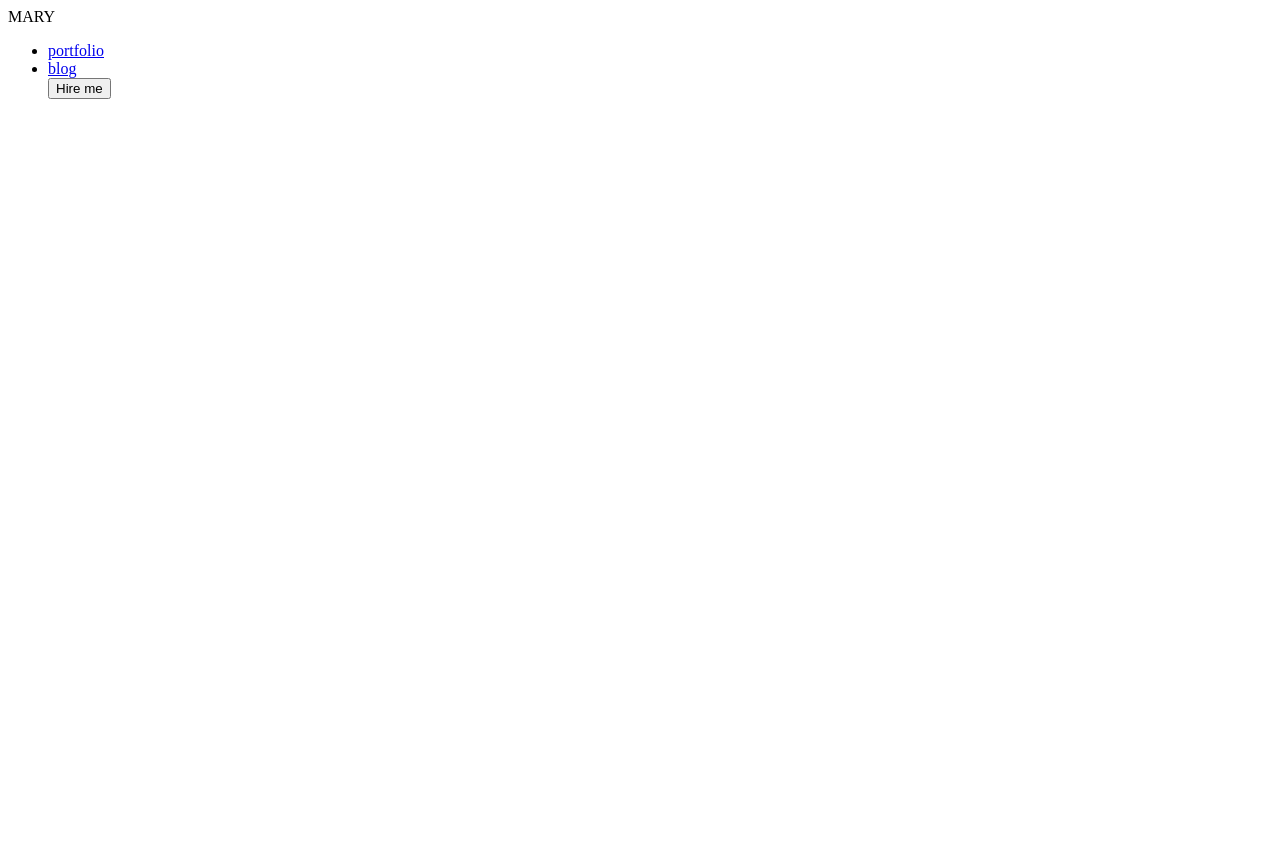
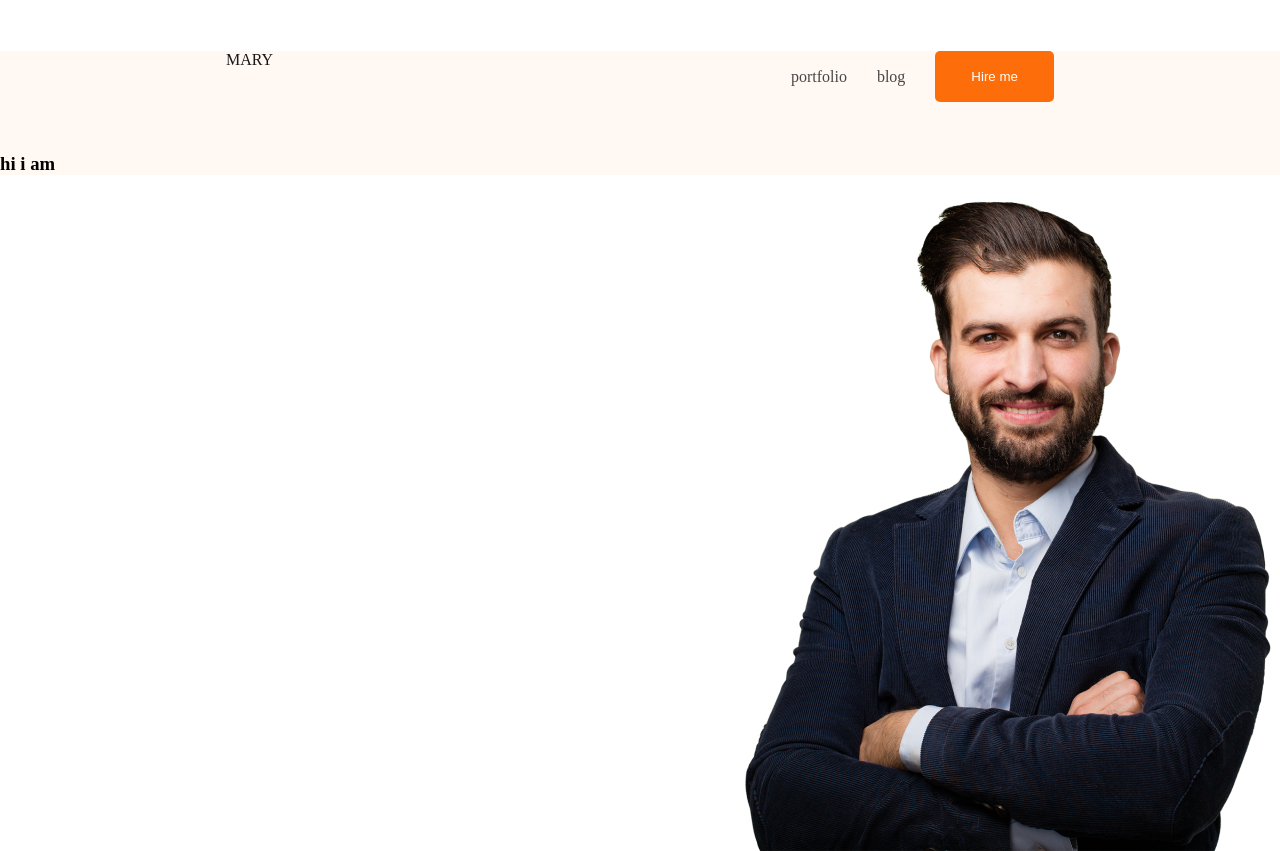
Before and after one commit to ayanC231209/portfolio-proj, a plain HTML site: page index.html in a window 1280 px wide. Before the commit the page ends 800 px from the top, so only its background shows below. Drawn offline with Linux system fonts and the light colour scheme.

Commit message:
navbar-completed

```diff
--- a/index.html
+++ b/index.html
@@ -9,16 +9,27 @@
 </head>
 <body>
     <header>
-<nav>
+<div class="container">
+        <nav>
 
-<div class="title">MARY</div>
-<ul>
-    <li><a href="#">portfolio</a></li>
+<div class="title dark01">MARY</div>
+<ul >
+    <li><a href="#" >portfolio</a></li>
     <li><a href="#">blog</a></li>
-    <input type="button" value="Hire me">
+    <input type="button" value="Hire me" class="btn-primary">
 </ul>
 
 </nav>
+<div class="writing-container"></div>
+<div class="writings">
+<h3>hi i am</h3>
+
+<img src="assets/hardy.png" alt="" style="float:right">
+</div>
+
+
+
+</div>
 
     </header>
 </body>
--- a/style.css
+++ b/style.css
@@ -0,0 +1,46 @@
+*{
+    margin:0px;
+}
+.dark01{
+    color: #181818;
+}
+.dark02{
+   color: #474747;
+}
+
+nav{
+    margin:51px 226px;
+    display:flex;
+    justify-content: space-between;
+}
+nav ul{
+    display:flex;
+    align-items: center;
+    gap:30px;
+list-style: none;
+}
+nav ul a{
+    color: #474747;
+    text-decoration:none;
+}
+.btn-primary{
+    background-color: #FD6E0A;
+    color:white;
+    border:none;
+    border-radius: 5px;
+    padding:18px 36px
+
+}
+.container{
+    background-color: #FFF8F3;
+}
+
+
+.writing-container{
+  display:flex;
+align-items: center;
+
+}
+.hardy{
+  a
+}
```
Also changed, not shown: assets/hardy.png (added).
